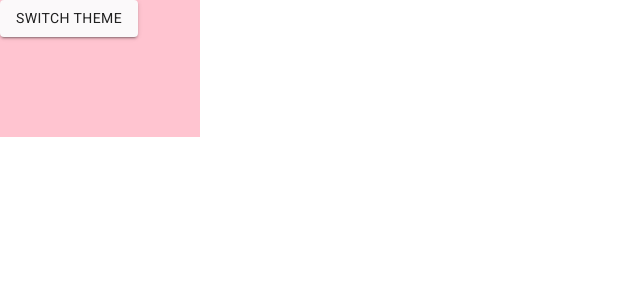
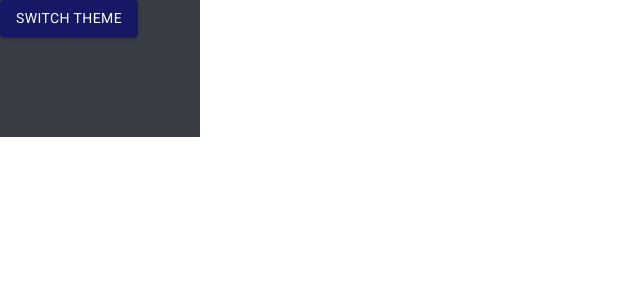
Before and after one commit to TimJSnyder/PersonalSite, a Next.js app in the folder my-test-site/: page / in a window 1280 px wide. Shown: the top 300 px of the page, without its empty margins (0-640 px from the left). Built offline with nearby package versions, Linux system fonts and the light colour scheme.

Commit message:
more redux

```diff
--- a/my-test-site/pages/_app.js
+++ b/my-test-site/pages/_app.js
@@ -1,8 +1,7 @@
-import { useState } from 'react'
 import { ThemeProvider } from '@material-ui/core/styles';
 import lightTheme from '../styles/themes/light-theme'
 import darkTheme from '../styles/themes/dark-theme'
-import { Provider } from 'react-redux'
+import { Provider, useStore } from 'react-redux'
 import { PersistGate } from 'redux-persist/integration/react'
 
 
@@ -11,29 +10,29 @@ import  '../styles/layout.css'
 import '../styles/globals.css'
 import { store, persistor} from '../redux/store'
 
-function MyApp({ Component, pageProps }) {
-  const [theme, setTheme] = useState('light')
-
-  const toggleTheme = () => {
-    if (theme === 'light') {
-      setTheme('dark')
-    } else {
-      setTheme('light')
-    }
-  }
-
+function WrappedApp({ Component, pageProps }) {
   return (
     <Provider store={store}>
       <PersistGate loading={null} persistor={persistor}>
-        <ThemeProvider theme={theme === 'light' ? lightTheme : darkTheme}>
-          <Component toggleTheme= {toggleTheme} {...pageProps} />
-        </ThemeProvider>
+        <MyApp Component={Component} pageProps={pageProps}/>
       </PersistGate>
     </Provider>
   )
 }
 
 
+function MyApp ( {Component, pageProps} ) {
+
+  const {theme} = useStore().getState()
+
+  return (
+    <ThemeProvider theme={theme === 'light' ? lightTheme : darkTheme}>
+      <Component  {...pageProps} />
+    </ThemeProvider>
+  )
+}
 
 
-export default MyApp
+
+
+export default WrappedApp
--- a/my-test-site/pages/index.js
+++ b/my-test-site/pages/index.js
@@ -1,12 +1,12 @@
 import Button from '@material-ui/core/Button';
 import { useTheme } from '@material-ui/core/styles';
 
-export default function Home({toggleTheme}) {
+export default function Home() {
   const theme  = useTheme();
 
   return (
     <div className='flex' style={{backgroundColor: theme.palette.secondary.main}}>
-    <Button variant="contained" color="primary" onClick = {toggleTheme}>
+    <Button variant="contained" color="primary" onClick = {()=>{}}>
       Switch Theme
     </Button>
 
--- a/my-test-site/redux/reducers/index.js
+++ b/my-test-site/redux/reducers/index.js
@@ -1,7 +1,7 @@
 import _cloneDeep from 'lodash.clonedeep'
 
 const initialState = {
-    theme: 'light'
+    theme: 'dark'
 }
 
     const basicReducer = (state = initialState, {type, payload}) => {
```
